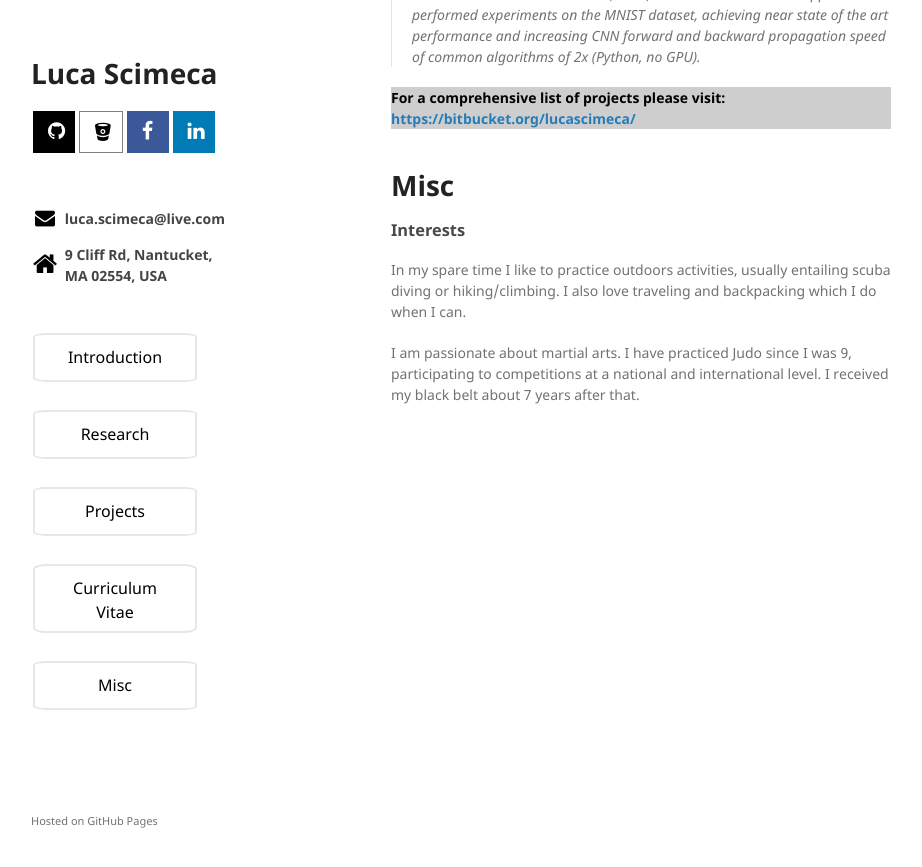
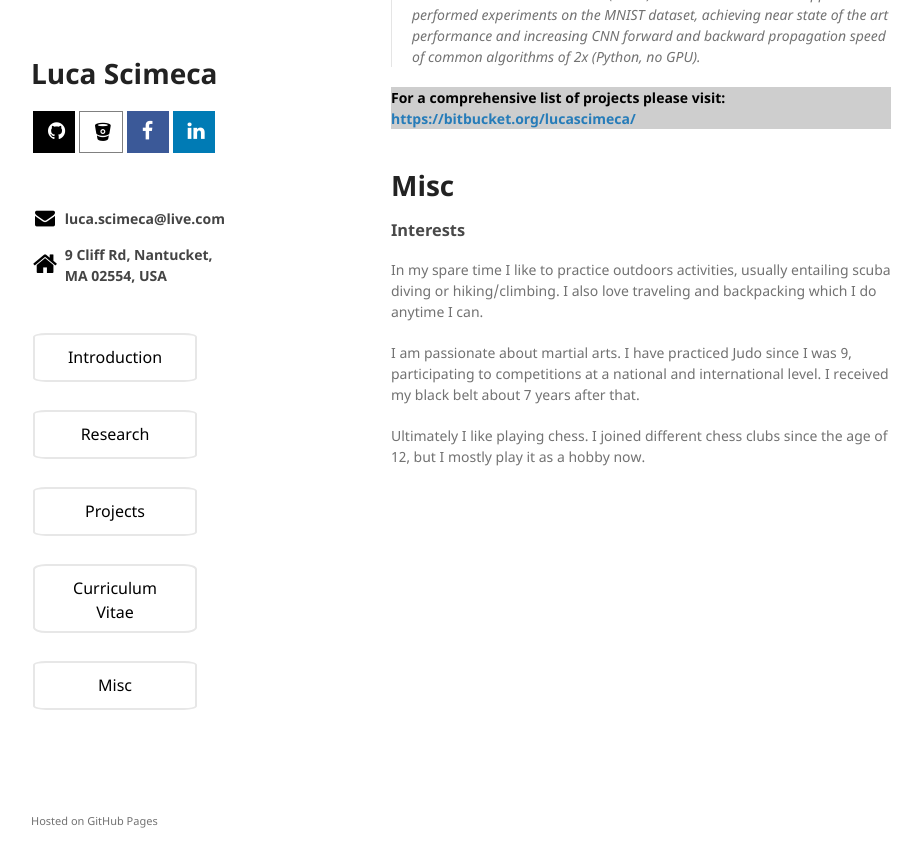
Before and after one commit to lucascimeca/lucascimeca.github.io, a Jekyll site: the page built from index.md, in a window 1280 px wide and 900 px high, scrolled down 1575 px. Shown: the top 867 px of the window, without its empty margins (179-1101 px from the left). Built offline with Jekyll 4.4.1, drawn with Linux system fonts in a browser that asks for light colours; nearby versions of some CDN libraries; the repository's description, which GitHub fills in, is left out.

Commit message:
Update index.md

```diff
--- a/index.md
+++ b/index.md
@@ -55,10 +55,11 @@ My interests lie mainly in Machine Learning and Robotics research, particularly
 
 ### Interests
 
-In my spare time I like to practice outdoors activities, usually entailing scuba diving or hiking/climbing. I also love traveling and backpacking which I do when I can.
+In my spare time I like to practice outdoors activities, usually entailing scuba diving or hiking/climbing. I also love traveling and backpacking which I do anytime I can.
 
 I am passionate about martial arts. I have practiced Judo since I was 9, participating to competitions at a national and international level. I received my black belt about 7 years after that.
 
+Ultimately I like playing chess. I joined different chess clubs since the age of 12, but I mostly play it as a hobby now.
 
 <br/><br/>
 <br/><br/>
```
